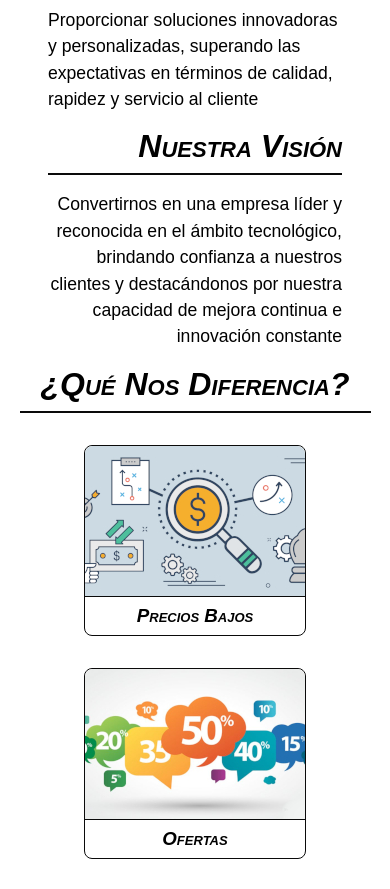
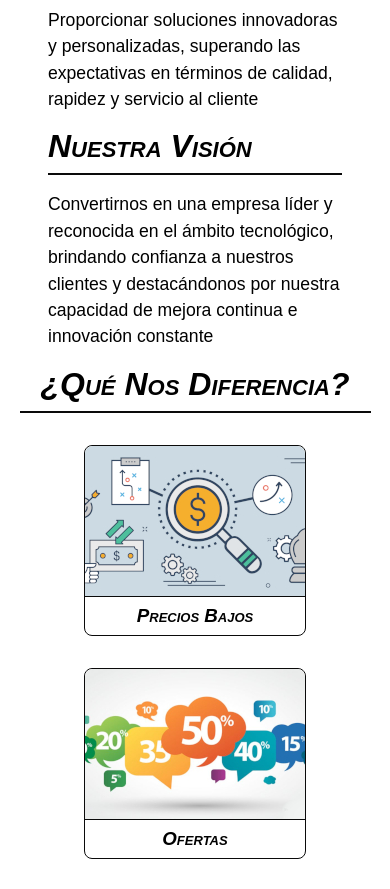
Before and after one commit to sh4dow18/braitec, a Next.js app: page / in a window 390 px wide. Shown: the part 920-1809 px from the top of the page. Built offline with nearby package versions, Linux system fonts and the light colour scheme.

Commit message:
fix: text section stylesheets
Fix text section when screen width is 991px, make all text align left

```diff
--- a/src/stylesheets/components/text-section.css
+++ b/src/stylesheets/components/text-section.css
@@ -66,4 +66,8 @@
     /* Spacers */
     margin: 1rem;
   }
+  .text-section-container.right {
+    /* Texts */
+    text-align: left;
+  }
 }
```
